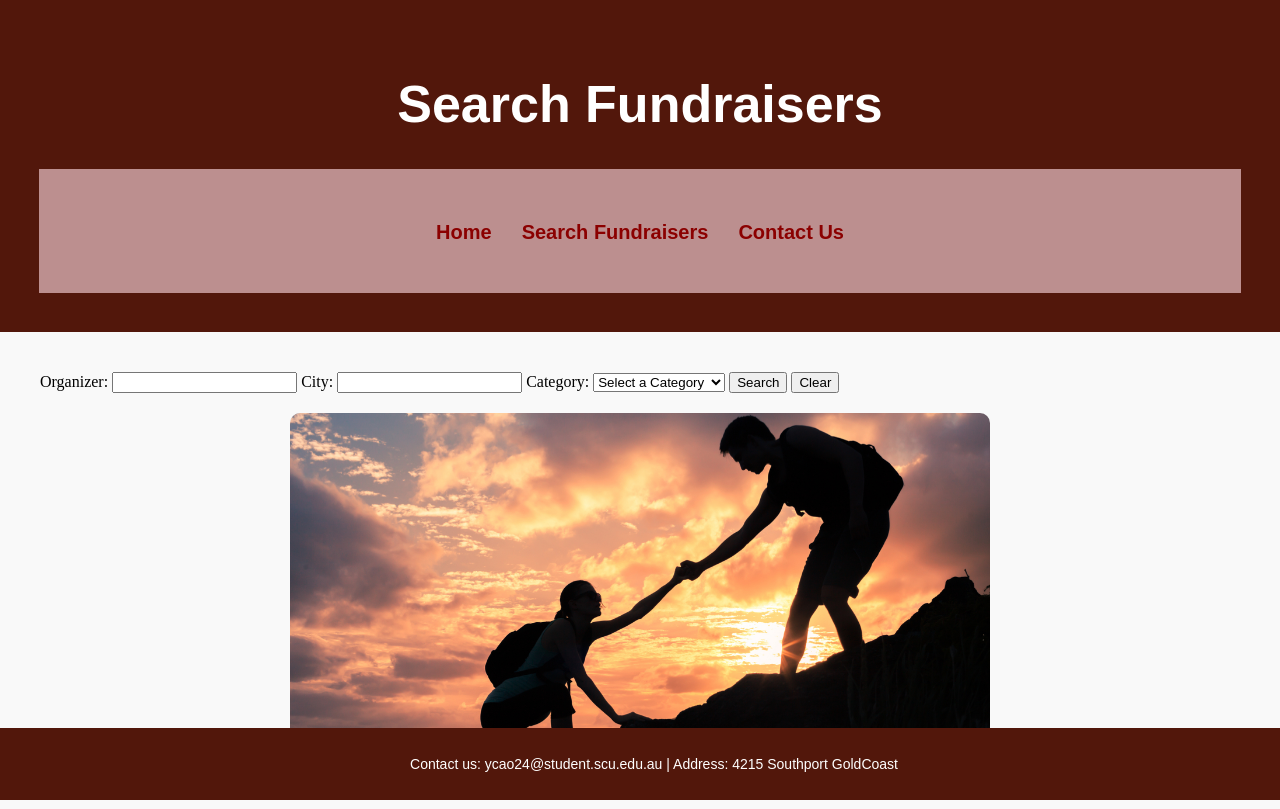
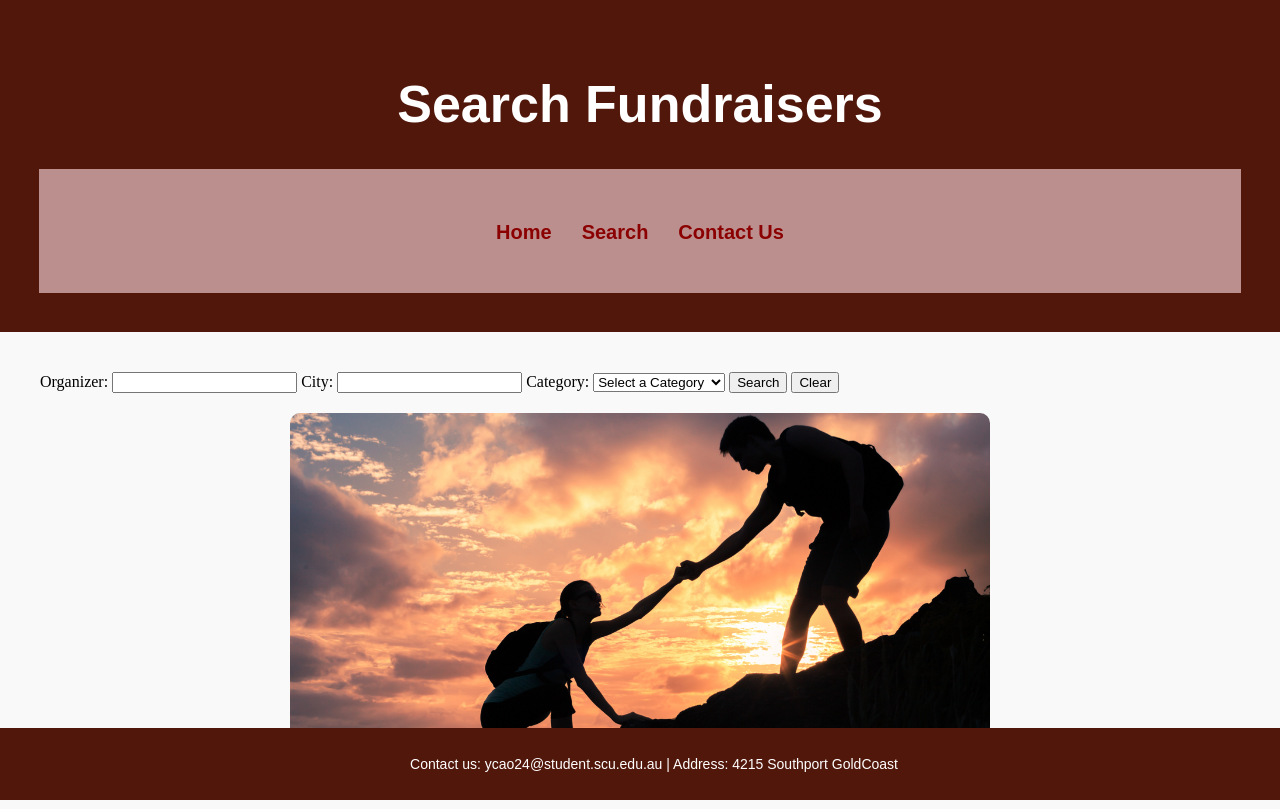
Before and after one commit to Yuannruiii/Assessment2, a plain HTML site: page search.html in a window 1280 px wide. Drawn offline with Linux system fonts and the light colour scheme; no server answers.

Commit message:
Adjustment of the interface structure
Search results can be better displayed

```diff
--- a/search.html
+++ b/search.html
@@ -12,7 +12,7 @@
     <nav>
       <ul>
         <li><a href="/">Home</a></li>
-        <li><a href="/search">Search Fundraisers</a></li>
+        <li><a href="/search">Search</a></li>
         <li><a href="/contact">Contact Us</a></li>
       </ul>
     </nav>
@@ -39,9 +39,15 @@
         <button type="button" id="clearButton" onclick="clearCheckboxes()">Clear</button>
       </form>
 
+
       <div id="result"></div>
-      <p id="errorMessage" style="color: red; font-weight: bold; display: none;">No fundraisers found.</p>
+      <p id="errorMessage" style="color:red;font-weight:bold;display:none;">No fundraisers found.</p>
+
       <img src="images/Helping banner.jpg" alt="Description of the image" style="width:700px;height:auto;">
+
+      <div id="fundraiser-list"></div>
+
+
     </section>
   </main>
 
```
